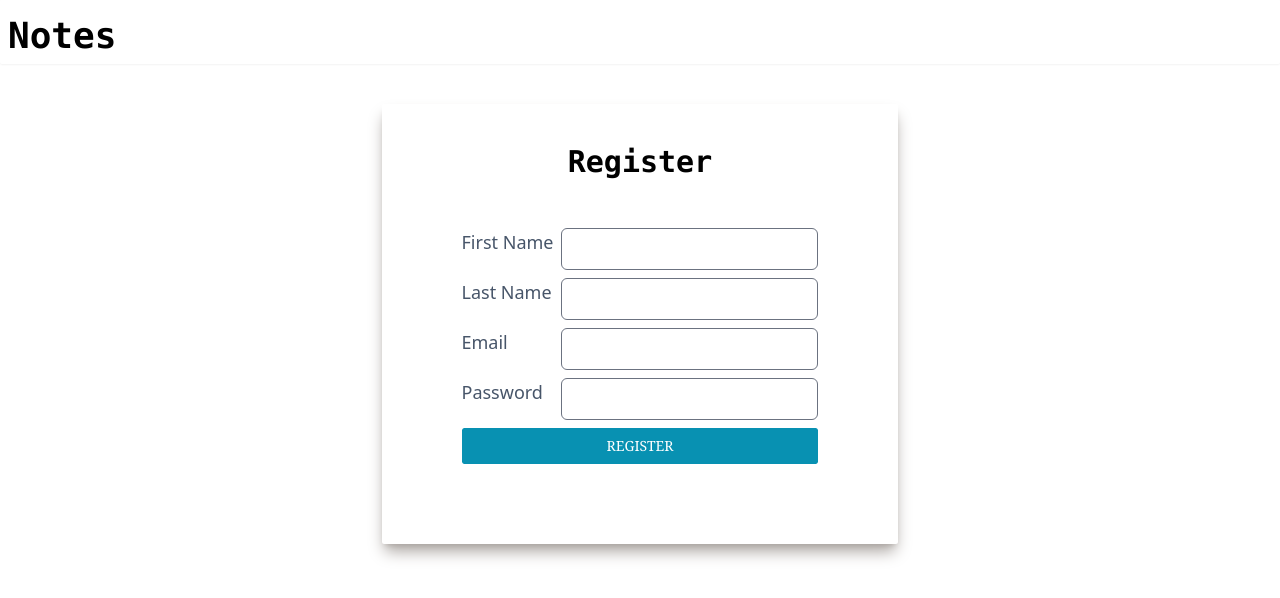
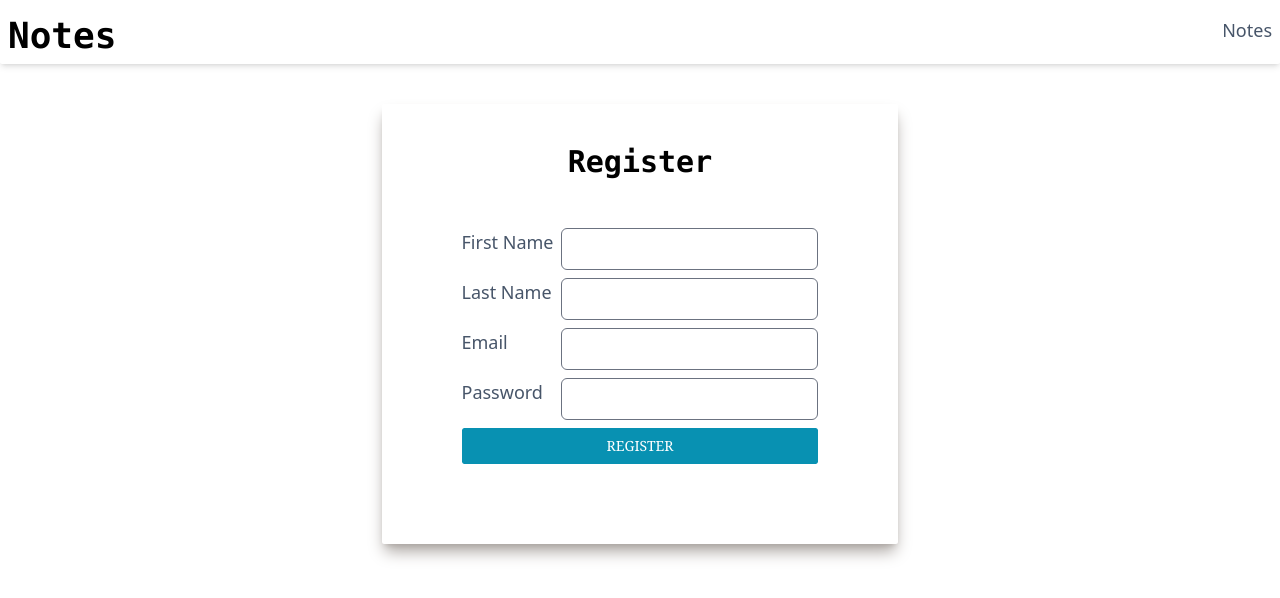
Before and after one commit to Giampierospec/notes_giamp, a React (Vite) app in the folder frontend/: page /register in a window 1280 px wide. Shown: the top 598 px of the page. Built offline with nearby package versions, Linux system fonts and the light colour scheme; no server answers.

Commit message:
fix: links styling

```diff
--- /dev/null
+++ b/frontend/src/components/CustomLink/index.tsx
@@ -0,0 +1,32 @@
+import { Link, LinkProps } from 'react-router-dom'
+
+interface CustomLinkProps extends LinkProps {
+  isExternal?: boolean
+  children: React.ReactNode | React.ReactNode[] | JSX.Element
+}
+const CustomLink: React.FC<
+  CustomLinkProps & React.HTMLAttributes<HTMLAnchorElement>
+> = ({ to, isExternal = false, children, ...rest }) => {
+  if (isExternal)
+    return (
+      <a
+        {...rest}
+        className={`hover:underline hover:opacity-75 ${rest.className}`}
+        target={'_blank'}
+        href={to.toString()}
+      >
+        {children}
+      </a>
+    )
+  return (
+    <Link
+      {...rest}
+      to={to}
+      className={`hover:underline hover:opacity-75 ${rest.className}`}
+    >
+      {children}
+    </Link>
+  )
+}
+
+export default CustomLink
--- a/frontend/src/components/Navbar/index.tsx
+++ b/frontend/src/components/Navbar/index.tsx
@@ -1,13 +1,20 @@
 import { Link } from 'react-router-dom'
 import FlexDiv from '../FlexDiv'
 import Heading from '../Heading'
+import CustomText from '../CustomText'
+import CustomLink from '../CustomLink'
 
 const Navbar: React.FC = () => {
   return (
-    <FlexDiv className="justify-between sticky top-0 pt-4 pb-2 px-2 shadow-sm rounded-sm">
-      <Link to="/">
+    <FlexDiv className="justify-between sticky top-0 pt-4 pb-2 px-2 shadow-md rounded-sm">
+      <CustomLink to="/">
         <Heading variant="h1">Notes</Heading>
-      </Link>
+      </CustomLink>
+      <FlexDiv>
+        <CustomLink to="/">
+          <CustomText>Notes</CustomText>
+        </CustomLink>
+      </FlexDiv>
     </FlexDiv>
   )
 }
```
